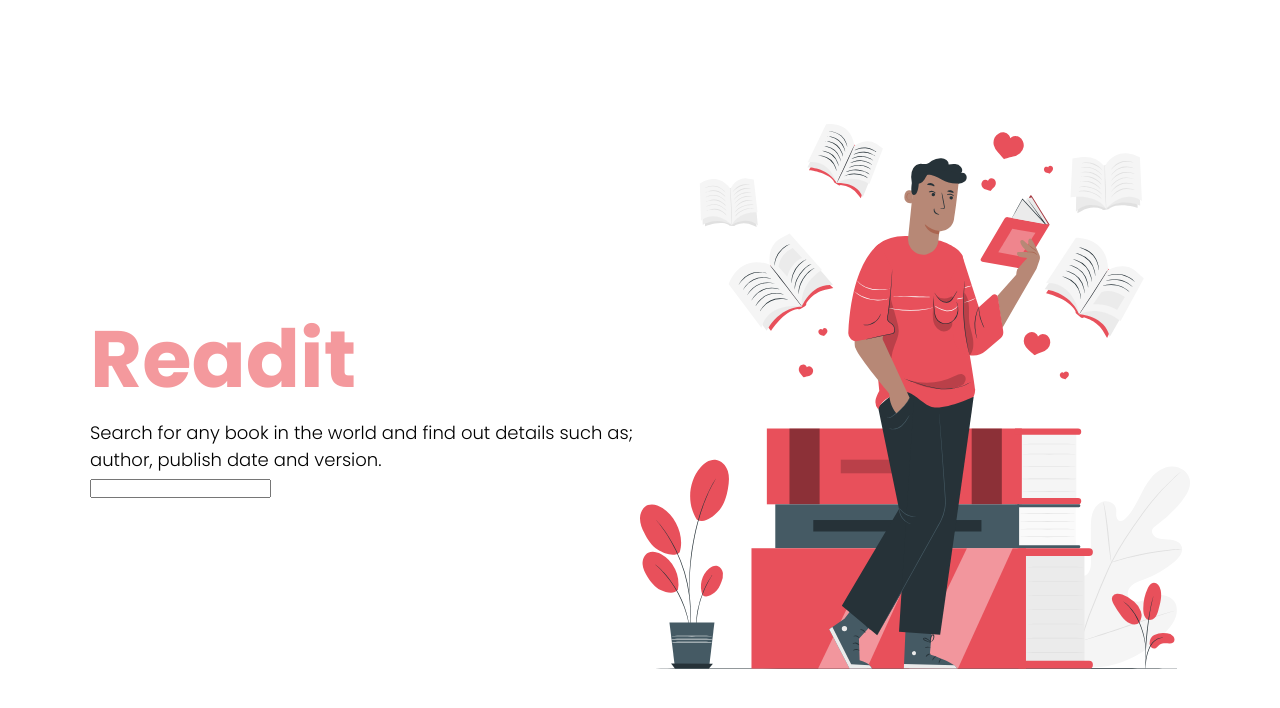
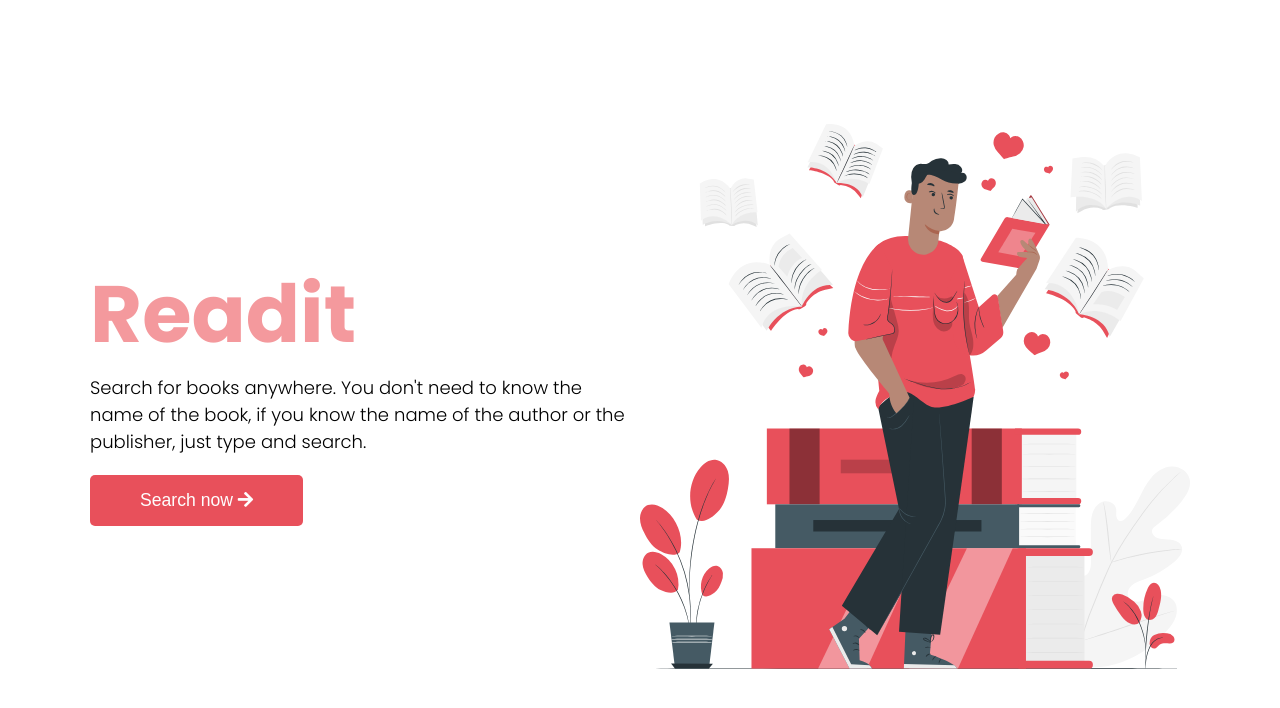
Before and after one commit to cliff-lilly-jean/Readit, a Vue app: page / in a window 1280 px wide. Shown: the top 708 px of the page. Built offline with nearby package versions, Linux system fonts and the light colour scheme.

Commit message:
Added a button and changed the header copy. Need to add functionality and create a search route

```diff
--- a/package.json
+++ b/package.json
@@ -8,6 +8,7 @@
     "lint": "vue-cli-service lint"
   },
   "dependencies": {
+    "@fortawesome/fontawesome-free": "^5.15.2",
     "axios": "^0.21.1",
     "core-js": "^3.6.5",
     "gsap": "^3.6.0",
--- a/src/components/LandingPage.vue
+++ b/src/components/LandingPage.vue
@@ -2,12 +2,15 @@
   <div id="landing-page">
     <div class="lp-container">
       <div class="lp__left">
-        <h2 class="title">Readit</h2>
+        <h1 class="title">Readit</h1>
         <p>
-          Search for any book in the world and find out details such as; author,
-          publish date and version.
+          Search for books anywhere. You don't need to know the name of the
+          book, if you know the name of the author or the publisher, just type
+          and search.
         </p>
-        <input type="text" class="search-bar" />
+        <button class="search-button">
+          Search now <i class="fas fa-arrow-right"></i>
+        </button>
       </div>
       <div class="lp__right">
         <img src="../assets/images/love_reading.svg" alt="" class="icon" />
@@ -19,6 +22,7 @@
 <script>
 // import { gsap } from "gsap";
 // import axios from "axios";
+import "@fortawesome/fontawesome-free/css/all.css";
 
 export default {
   data() {
@@ -65,6 +69,21 @@ export default {
   max-width: 100%;
 }
 
+.search-button {
+  padding: 15px 50px;
+  margin: 20px 0;
+  cursor: pointer;
+  border: none;
+  border-radius: 5px;
+  font-size: 1.1rem;
+  background: #e8505b;
+  color: #fefefe;
+}
+
+.search-button:hover {
+  background: #af3a42;
+}
+
 /* Media Queries */
 @media (max-width: 1140px) {
   .title {
```
Also changed, not shown: 1 other file (tests, documents, lock files or other folders).
